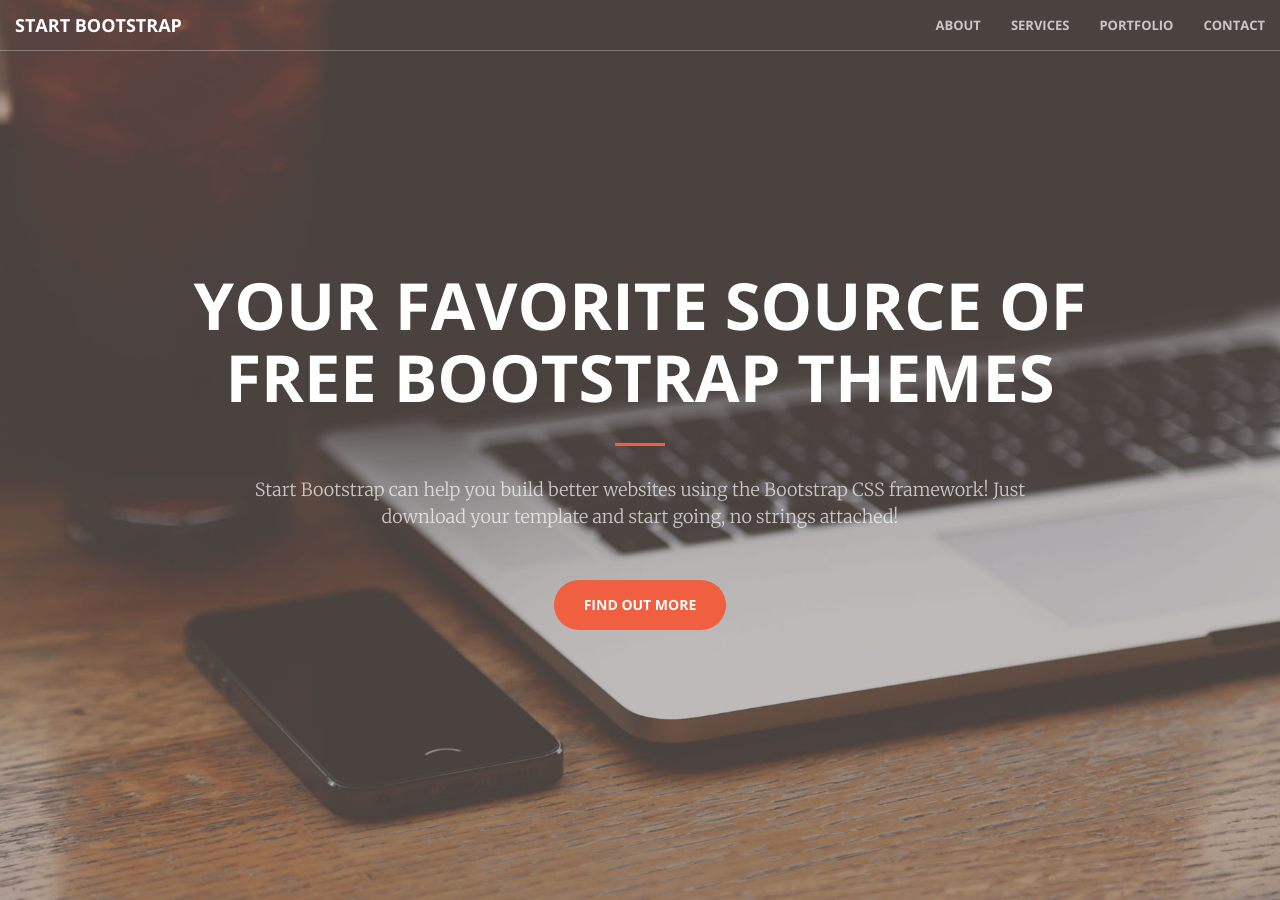
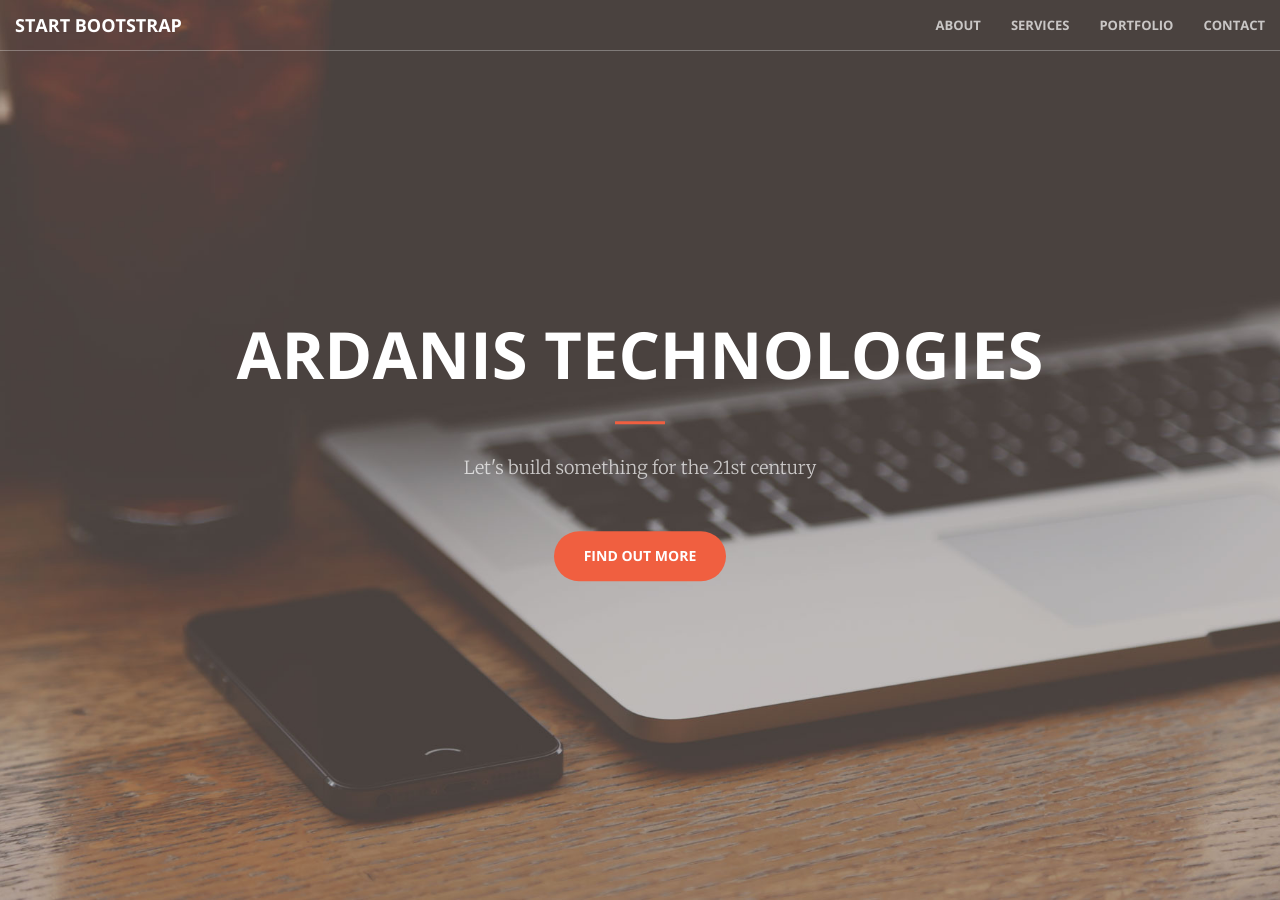
Before and after one commit to kotsaris/ardanis, a Jekyll site: the page built from index.html, in a window 1280 px wide and 900 px high. Built offline with Jekyll 4.4.1, drawn with Linux system fonts in a browser that asks for light colours; some of the changed text lies outside the part shown.

Commit message:
Text changes for sections

```diff
--- a/_includes/call-to-action.html
+++ b/_includes/call-to-action.html
@@ -2,9 +2,9 @@
     <div class="container">
         <div class="row">
             <div class="col-lg-8 col-lg-offset-2 text-center">
-                <h2 class="section-heading">We've got what you need!</h2>
+                <h2 class="section-heading">We hope you are excited about technology as we are!</h2>
                 <hr class="light">
-                <p class="text-faded">Start Bootstrap has everything you need to get your new website up and running in no time! All of the templates and themes on Start Bootstrap are open source, free to download, and easy to use. No strings attached!</p>
+                <p class="text-faded">We are a group of engineers with decades of experience building products that perfectly meet your needs. Our agile practices and methodologies aligned with our up to date technology stack guarantee that your customers will love what we build for them</p>
                 <a href="#" class="btn btn-default btn-xl">Get Started!</a>
             </div>
         </div>
--- a/_includes/header.html
+++ b/_includes/header.html
@@ -1,9 +1,9 @@
 <header>
     <div class="header-content">
         <div class="header-content-inner">
-            <h1>Your Favorite Source of Free Bootstrap Themes</h1>
+            <h1>Ardanis Technologies</h1>
             <hr>
-            <p>Start Bootstrap can help you build better websites using the Bootstrap CSS framework! Just download your template and start going, no strings attached!</p>
+            <p>Let's build something for the 21st century</p>
             <a href="#about" class="btn btn-primary btn-xl page-scroll">Find Out More</a>
         </div>
     </div>
```
